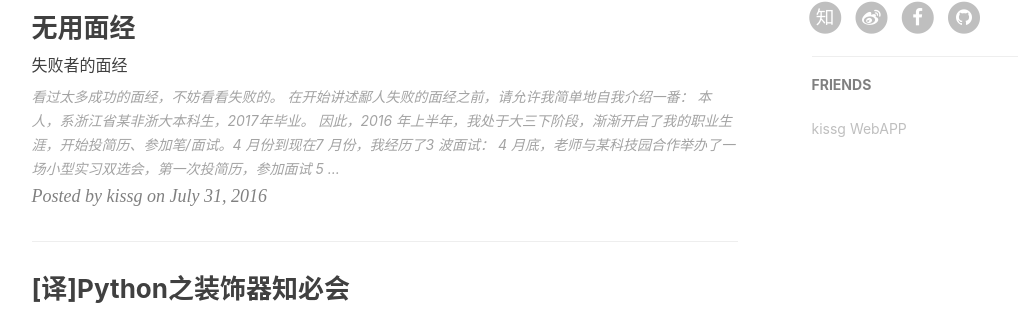
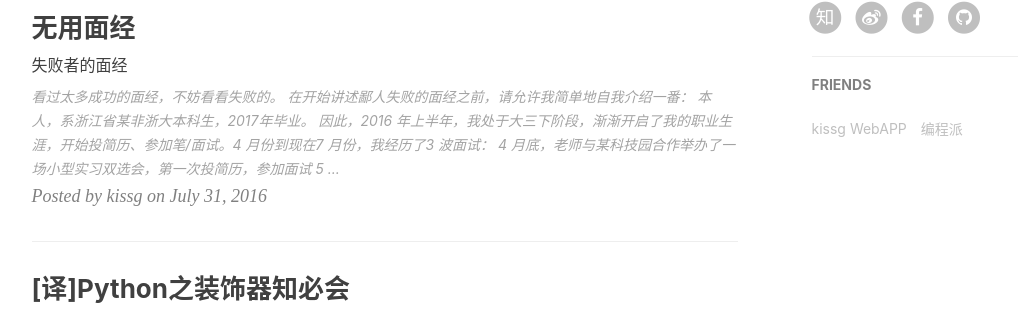
Before and after one commit to iamkissg/iamkissg.github.io, a Jekyll site: the page built from index.html, in a window 1280 px wide and 900 px high, scrolled down 816 px. Shown: the part 140-452 px from the top of the window, without its empty margins (136-1154 px from the left). Built offline with Jekyll 4.4.1, drawn with Linux system fonts in a browser that asks for light colours; nearby versions of some CDN libraries; the list of posts is cut into pages by our own code; comment, search, counter and statistics services are not loaded.

```diff
--- a/_config.yml
+++ b/_config.yml
@@ -79,15 +79,14 @@ featured-condition-size: 1              # A tag will be featured if the size of
 
 
 # Friends
-friends: [
-    {
+friends: [{
     title: "kissg WebAPP",
         href: "http://googlegeeks.xyz:23333"
+    },{
+        title: "编程派",
+        href: "http://www.codingpy.com/"
     }
     #,{
-    #    title: "Foo",
-    #    href: "#"
-    #},{
     #    title: "Bar",
     #    href: "#"
     #},{
```
